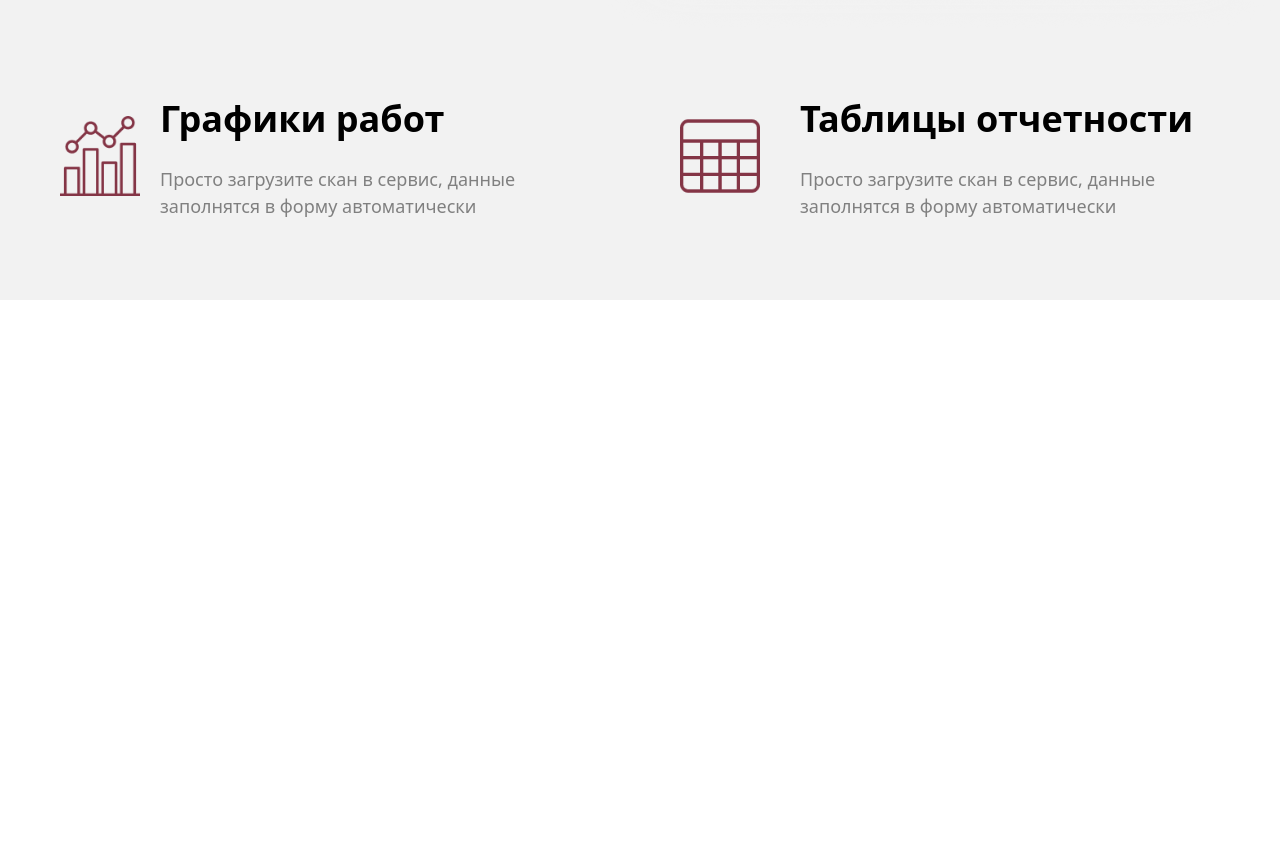
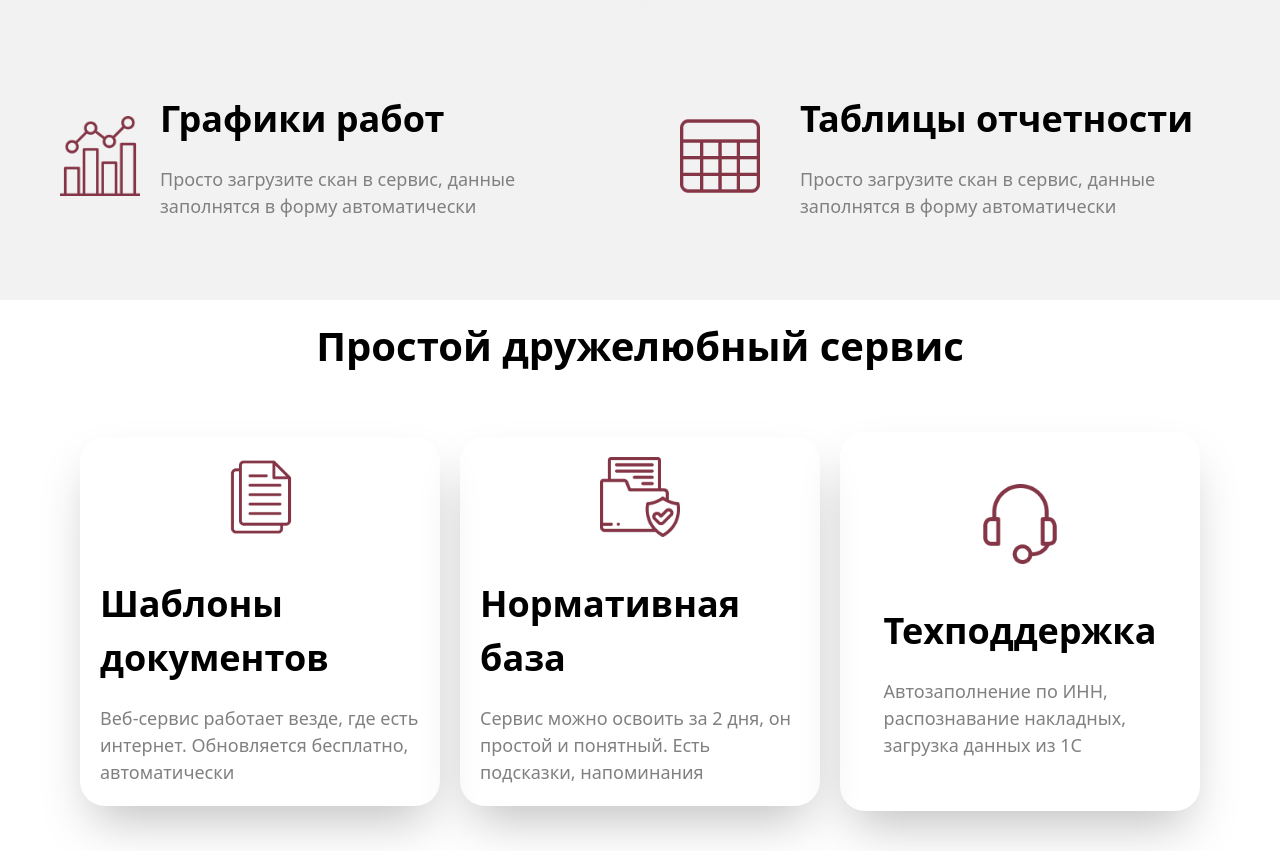
Before and after one commit to Magamed-7/Exam-2-second, a website: page index.html in a window 1280 px wide. Shown: the part 6740-7591 px from the top of the page. Before the commit the page ends 7040 px from the top, so only its background shows below. Drawn offline with Linux system fonts and the light colour scheme.

Commit message:
sixth section

```diff
--- a/index.html
+++ b/index.html
@@ -248,6 +248,37 @@
 
                 </div>
         </section>
+
+        <!-- Sixth section -->
+        <section class="max-w-300 m-auto">
+            <h1 class="text-[40px] text-center p-4 font-bold"> Простой дружелюбный сервис </h1>
+
+            <div class="flex justify-center gap-5 items-center md:flex-col flex-col lg:flex-row my-10 ">
+                <div class="flex lg:flex-col gap-10 md:flex-row flex-col p-5 shadow-2xl lg:w-[30%] w-[90%] md:w-[90%] rounded-[25px] lg:items-center items-start">
+                    <img src="./file-and-folder 1.png" alt="" class="w-20">
+                    <div class="flex flex-col gap-5">
+                        <h2 class="text-[36px] font-bold"> Шаблоны документов </h2>
+                        <p class="text-[18px] text-[gray]"> Веб-сервис работает везде, где есть интернет. Обновляется бесплатно, автоматически </p>
+                    </div>
+                </div>
+
+                <div class="flex lg:flex-col gap-10 md:flex-row flex-col p-5 shadow-2xl lg:w-[30%] w-[90%] md:w-[90%] rounded-[25px] lg:items-center items-start">
+                    <img src="./documents (3) 1.png" alt="" class="w-20">
+                    <div class="flex flex-col gap-5">
+                        <h2 class="text-[36px] font-bold"> Нормативная база </h2>
+                        <p class="text-[18px] text-[gray]"> Сервис можно освоить за 2 дня, он простой и понятный. Есть подсказки, напоминания </p>
+                    </div>
+                </div>
+
+                <div class="flex lg:flex-col gap-10 md:flex-row flex-col lg:p-13 md:p-5 p-5 shadow-2xl lg:w-[30%] w-[90%] md:w-[90%] rounded-[25px] lg:items-center items-start">
+                    <img src="./support (4) 1.png" alt="" class="w-20">
+                    <div class="flex flex-col gap-5">
+                        <h2 class="text-[36px] font-bold"> Техподдержка </h2>
+                        <p class="text-[18px] text-[gray]"> Автозаполнение по ИНН, распознавание накладных, загрузка данных из 1С </p>
+                    </div>
+                </div>
+            </div>
+        </section>
     </main>
 </body>
 </html>
```
Also changed, not shown: Frame 3.png (added), Frame 4.png (added), documents (3) 1.png (added), file-and-folder 1.png (added), src/output.css, support (4) 1.png (added).
